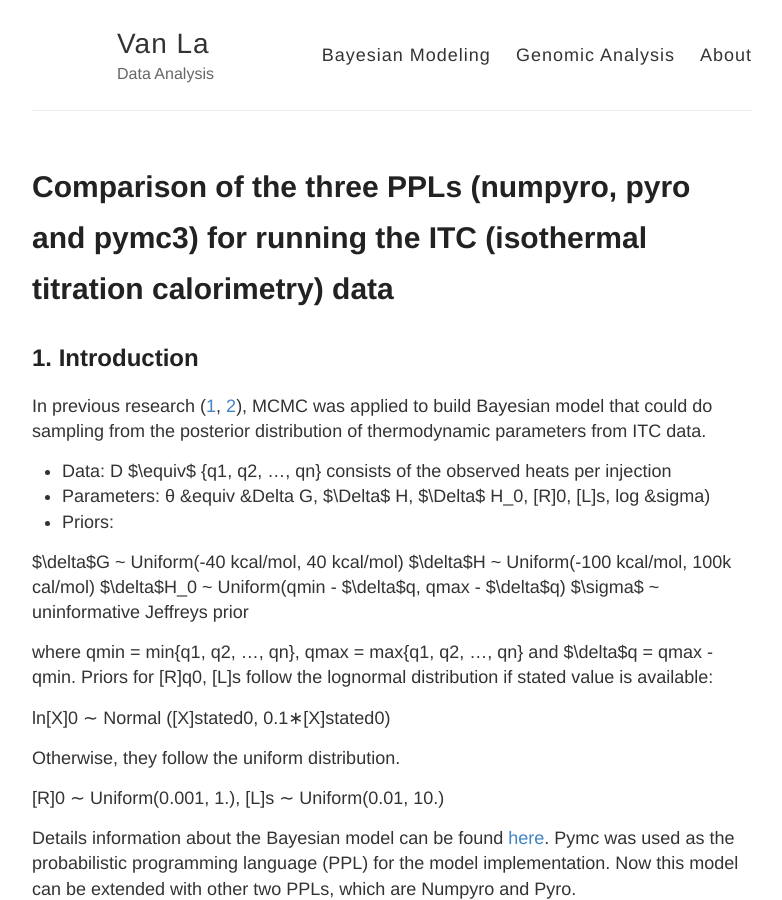
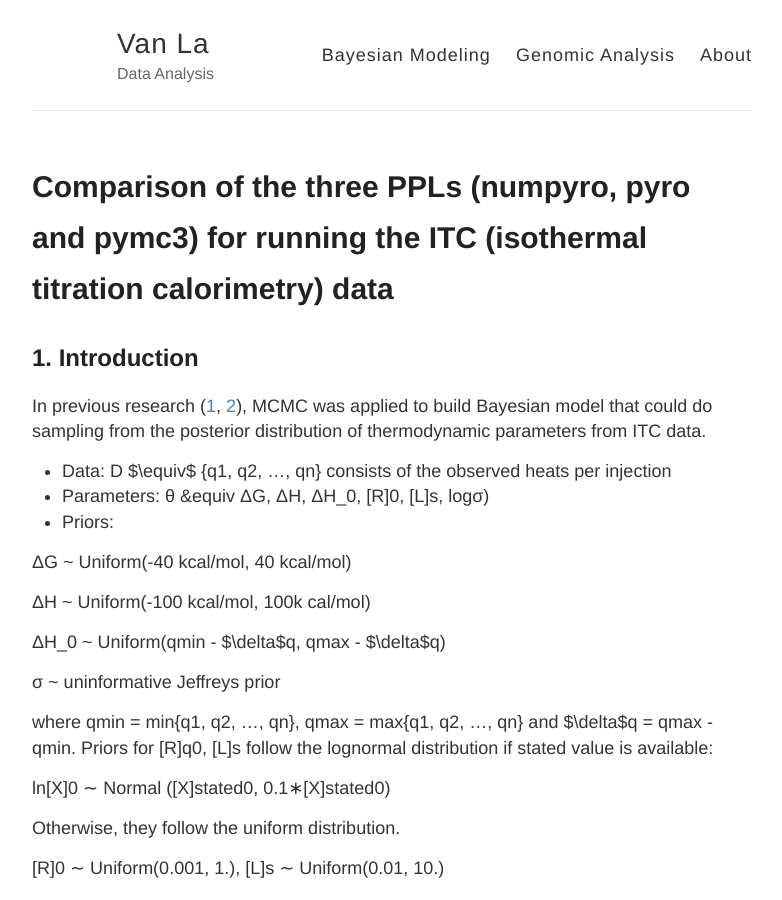
Before and after one commit to vanngocthuyla/Data_Analysis, a Jekyll site: the page built from pages/bayesian/PPLs_ITC.md, in a window 1280 px wide and 900 px high. Shown: the whole window, without its empty margins (248-1030 px from the left). Built offline with Jekyll 4.4.1, drawn with Linux system fonts in a browser that asks for light colours; our own code applies the rules of GitHub Pages for plain Markdown files.

Commit message:
Update PPLs_ITC.md

```diff
--- a/pages/bayesian/PPLs_ITC.md
+++ b/pages/bayesian/PPLs_ITC.md
@@ -5,13 +5,16 @@
 In previous research ([1](https://github.com/choderalab/bayesian-itc), [2](https://github.com/nguyentrunghai/bayesian-itc/tree/d8cbf43240862e85d72d7d0c327ae2c6f750e600)), MCMC was applied to build Bayesian model that could do sampling from the posterior distribution of thermodynamic parameters from ITC data.
 
 - Data: D $\equiv$ {q<sub>1</sub>, q<sub>2</sub>, ..., q<sub>n</sub>} consists of the observed heats per injection
-- Parameters: &theta; &equiv &Delta G, $\Delta$ H, $\Delta$ H_0, [R]<sub>0</sub>, [L]<sub>s</sub>, log &sigma)
+- Parameters: &theta; &equiv &Delta;G, &Delta;H, &Delta;H_0, [R]<sub>0</sub>, [L]<sub>s</sub>, log&sigma;)
 - Priors:
 
-$\delta$G ~ Uniform(-40 kcal/mol, 40 kcal/mol)
-$\delta$H ~ Uniform(-100 kcal/mol, 100k cal/mol)
-$\delta$H_0 ~ Uniform(q<sub>min</sub> - $\delta$q, q<sub>max</sub> - $\delta$q)
-$\sigma$ ~ uninformative Jeffreys prior
+&Delta;G ~ Uniform(-40 kcal/mol, 40 kcal/mol)
+
+&Delta;H ~ Uniform(-100 kcal/mol, 100k cal/mol)
+
+&Delta;H_0 ~ Uniform(q<sub>min</sub> - $\delta$q, q<sub>max</sub> - $\delta$q)
+
+&sigma; ~ uninformative Jeffreys prior
 
 where q<sub>min</sub> = min{q<sub>1</sub>, q<sub>2</sub>, ..., q<sub>n</sub>}, q<sub>max</sub> = max{q<sub>1</sub>, q<sub>2</sub>, ..., q<sub>n</sub>} and $\delta$q = q<sub>max</sub> - q<sub>min</sub>. Priors for [R]q<sub>0</sub>, [L]s follow the lognormal distribution if stated value is available:
 
```
